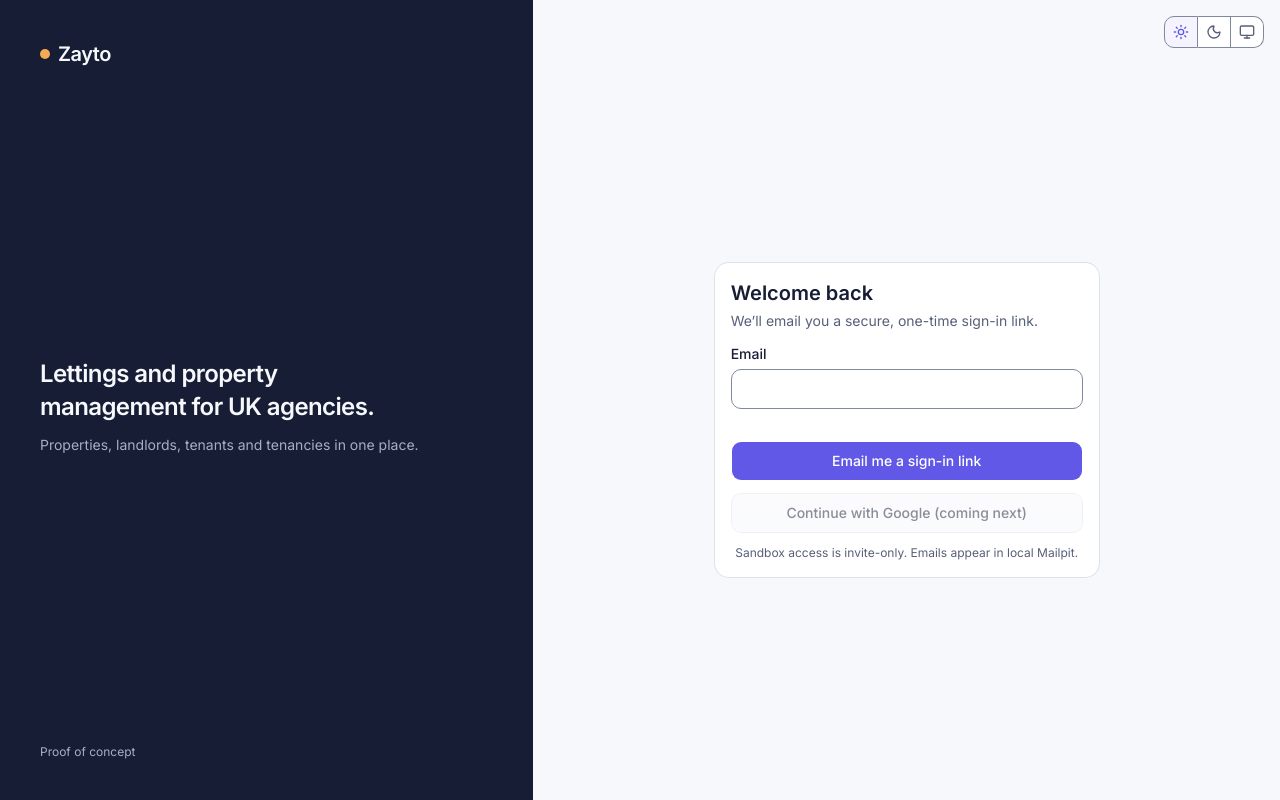
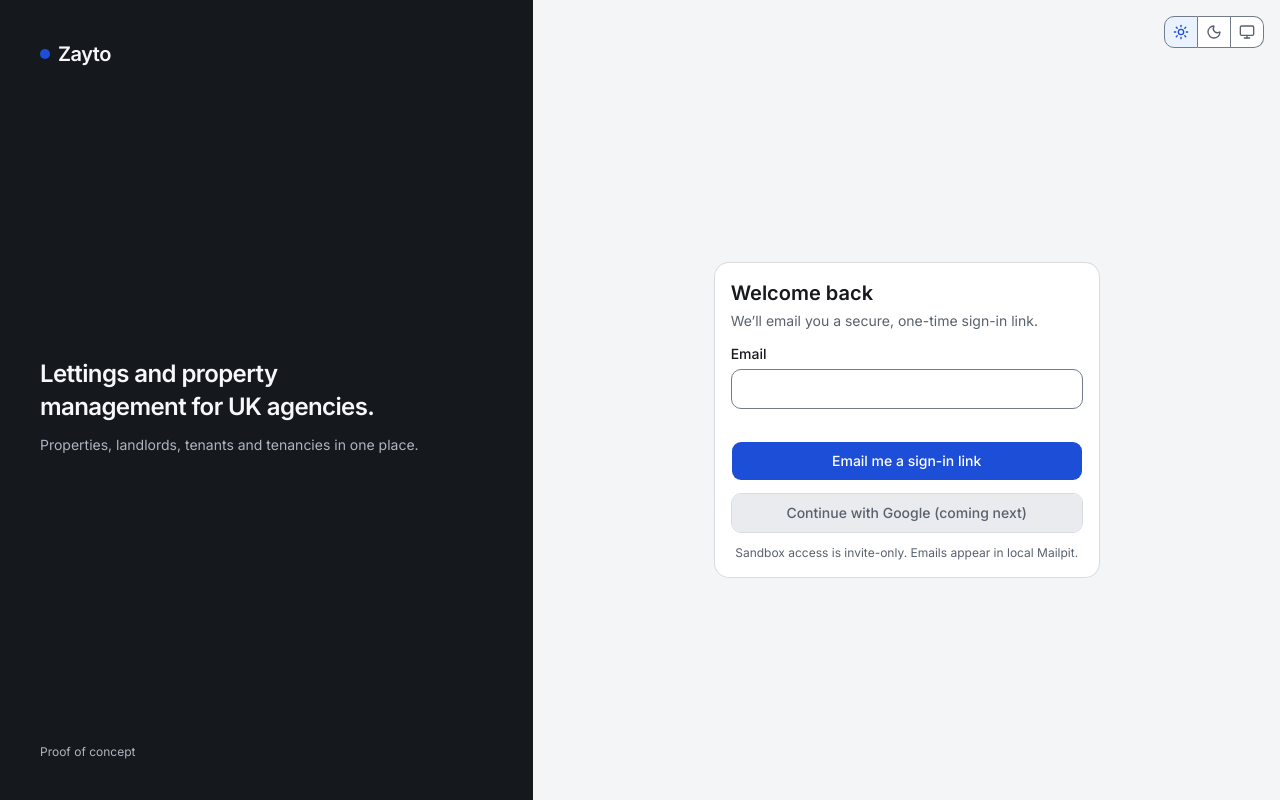
Before and after one commit to Debens/the-second-steps, a Next.js app: page /login in a window 1280 px wide. Built offline with nearby package versions, Linux system fonts and the light colour scheme; no server answers.

Commit message:
style: replace brand palette with neutral contrast

```diff
--- a/app/dashboard/page.tsx
+++ b/app/dashboard/page.tsx
@@ -25,7 +25,7 @@ export default async function DashboardPage() {
         <h1 className="text-2xl font-semibold tracking-tight">Dashboard</h1>
       </div>
 
-      <div className="flex gap-3 rounded-lg bg-warning-soft p-4 text-sm text-warning">
+      <div className="flex gap-3 rounded-lg bg-info-soft p-4 text-sm text-info">
         <ShieldCheck aria-hidden="true" className="mt-0.5 size-5 shrink-0" />
         <div>
           <p className="font-medium">Safe sandbox mode</p>
--- a/app/login/login-form.tsx
+++ b/app/login/login-form.tsx
@@ -64,7 +64,12 @@ export function LoginForm({ invalidLink = false }: { invalidLink?: boolean }) {
             <Button type="submit" className="h-10 w-full" disabled={pending}>
               {pending ? "Sending link…" : "Email me a sign-in link"}
             </Button>
-            <Button type="button" variant="outline" className="h-10" disabled>
+            <Button
+              type="button"
+              variant="outline"
+              className="h-10 disabled:bg-muted disabled:text-muted-foreground disabled:opacity-100"
+              disabled
+            >
               Continue with Google (coming next)
             </Button>
             <p className="text-center text-xs text-muted-foreground">
--- a/styles/globals.css
+++ b/styles/globals.css
@@ -62,45 +62,41 @@
 }
 
 /*
- * Zayto brand palette (temporary). Change brand colours here only;
- * the light (:root) and dark (.dark) blocks below map them onto semantic tokens.
- * Contrast pairs are enforced by styles/theme-contrast.test.ts (npm run test).
- * Amber fails as text on light backgrounds: use it only as a fill.
- * Indigo #6258e8 is too dark to read on navy, so dark mode uses --brand-indigo-light.
+ * Zayto brand palette. Change brand colours here only; the light (:root) and
+ * dark (.dark) blocks below map them onto semantic tokens. Contrast pairs are
+ * enforced by styles/theme-contrast.test.ts (npm run test).
  */
 :root {
-  --brand-midnight: #161d35;
-  --brand-midnight-raised: #222a47;
-  --brand-midnight-line: #2d3556;
-  --brand-night: #0e1324;
-  --brand-night-deep: #0a0e1b;
-  --brand-indigo: #6258e8;
-  --brand-indigo-light: #8b84f2;
-  --brand-indigo-soft: #f5f4fe;
-  --brand-indigo-night: #1f2348;
-  --brand-amber: #f2ad54;
-  --brand-canvas: #f7f8fc;
-  --brand-border: #dce1eb;
-  --brand-control-border: #7f889e;
-  --brand-control-border-dark: #6b7491;
+  --brand-black: #0b0d10;
+  --brand-charcoal: #15181d;
+  --brand-charcoal-raised: #20242b;
+  --brand-charcoal-line: #343a44;
+  --brand-blue: #1d4ed8;
+  --brand-blue-light: #60a5fa;
+  --brand-blue-soft: #eaf1ff;
+  --brand-blue-night: #12233f;
+  --brand-canvas: #f4f5f7;
+  --brand-border: #d7dbe2;
+  --brand-control-border: #737b89;
+  --brand-control-border-dark: #6b7280;
   --brand-surface: #ffffff;
-  --brand-subtle: #eef1f7;
-  --brand-text: #161d35;
-  --brand-text-muted: #586079;
-  --brand-text-on-dark: #f7f8fc;
-  --brand-text-on-dark-muted: #a7aec4;
+  --brand-subtle: #e9ebef;
+  --brand-text: #17191d;
+  --brand-text-muted: #59616d;
+  --brand-text-on-dark: #f5f7fa;
+  --brand-text-on-dark-muted: #aeb5c0;
   --brand-success: #067647;
-  --brand-success-light: #47cd89;
+  --brand-success-light: #4ade80;
   --brand-success-soft: #ecfdf3;
-  --brand-success-night: #0f2a20;
+  --brand-success-night: #10251a;
   --brand-warning: #b54708;
-  --brand-warning-light: #fdb022;
+  --brand-warning-light: #fbbf24;
   --brand-warning-soft: #fffaeb;
-  --brand-warning-night: #2e2410;
+  --brand-warning-night: #2a210f;
   --brand-danger: #b42318;
-  --brand-danger-light: #f97066;
+  --brand-danger-light: #fb7185;
   --brand-danger-soft: #fef3f2;
-  --brand-danger-night: #3a1a1e;
+  --brand-danger-night: #31151b;
 }
 
 :root {
@@ -111,16 +107,16 @@
   --card-foreground: var(--brand-text);
   --popover: var(--brand-surface);
   --popover-foreground: var(--brand-text);
-  --primary: var(--brand-indigo);
+  --primary: var(--brand-blue);
   --primary-foreground: #ffffff;
   --secondary: var(--brand-subtle);
   --secondary-foreground: var(--brand-text);
   --muted: var(--brand-subtle);
   --muted-foreground: var(--brand-text-muted);
-  --accent: var(--brand-indigo-soft);
+  --accent: var(--brand-blue-soft);
   --accent-foreground: var(--brand-text);
-  --highlight: var(--brand-amber);
-  --highlight-foreground: var(--brand-midnight);
+  --highlight: var(--brand-blue);
+  --highlight-foreground: #ffffff;
   --success: var(--brand-success);
   --success-foreground: #ffffff;
   --success-soft: var(--brand-success-soft);
@@ -130,76 +126,76 @@
   --destructive: var(--brand-danger);
   --destructive-foreground: #ffffff;
   --destructive-soft: var(--brand-danger-soft);
-  --info: var(--brand-indigo);
+  --info: var(--brand-blue);
   --info-foreground: #ffffff;
-  --info-soft: var(--brand-indigo-soft);
+  --info-soft: var(--brand-blue-soft);
   --border: var(--brand-border);
   --input: var(--brand-control-border);
-  --ring: var(--brand-indigo);
-  --chart-1: var(--brand-indigo);
-  --chart-2: var(--brand-amber);
-  --chart-3: var(--brand-midnight);
-  --chart-4: var(--brand-indigo-light);
+  --ring: var(--brand-blue);
+  --chart-1: var(--brand-blue);
+  --chart-2: var(--brand-success);
+  --chart-3: var(--brand-warning);
+  --chart-4: var(--brand-danger);
   --chart-5: var(--brand-control-border);
   --radius: 0.625rem;
-  --sidebar: var(--brand-midnight);
+  --sidebar: var(--brand-charcoal);
   --sidebar-foreground: var(--brand-text-on-dark);
   --sidebar-muted-foreground: var(--brand-text-on-dark-muted);
-  --sidebar-primary: var(--brand-indigo);
+  --sidebar-primary: var(--brand-blue);
   --sidebar-primary-foreground: #ffffff;
-  --sidebar-accent: var(--brand-midnight-raised);
+  --sidebar-accent: var(--brand-charcoal-raised);
   --sidebar-accent-foreground: var(--brand-text-on-dark);
-  --sidebar-border: var(--brand-midnight-line);
-  --sidebar-ring: var(--brand-indigo-light);
+  --sidebar-border: var(--brand-charcoal-line);
+  --sidebar-ring: var(--brand-blue-light);
 }
 
 .dark {
   color-scheme: dark;
-  --background: var(--brand-night);
+  --background: var(--brand-black);
   --foreground: var(--brand-text-on-dark);
-  --card: var(--brand-midnight);
+  --card: var(--brand-charcoal);
   --card-foreground: var(--brand-text-on-dark);
-  --popover: var(--brand-midnight);
+  --popover: var(--brand-charcoal-raised);
   --popover-foreground: var(--brand-text-on-dark);
-  --primary: var(--brand-indigo-light);
-  --primary-foreground: var(--brand-midnight);
-  --secondary: var(--brand-midnight-raised);
+  --primary: var(--brand-blue-light);
+  --primary-foreground: var(--brand-black);
+  --secondary: var(--brand-charcoal-raised);
   --secondary-foreground: var(--brand-text-on-dark);
-  --muted: var(--brand-midnight-raised);
+  --muted: var(--brand-charcoal-raised);
   --muted-foreground: var(--brand-text-on-dark-muted);
-  --accent: var(--brand-indigo-night);
+  --accent: var(--brand-blue-night);
   --accent-foreground: var(--brand-text-on-dark);
-  --highlight: var(--brand-amber);
-  --highlight-foreground: var(--brand-midnight);
+  --highlight: var(--brand-blue-light);
+  --highlight-foreground: var(--brand-black);
   --success: var(--brand-success-light);
-  --success-foreground: var(--brand-midnight);
+  --success-foreground: var(--brand-black);
   --success-soft: var(--brand-success-night);
   --warning: var(--brand-warning-light);
-  --warning-foreground: var(--brand-midnight);
+  --warning-foreground: var(--brand-black);
   --warning-soft: var(--brand-warning-night);
   --destructive: var(--brand-danger-light);
-  --destructive-foreground: var(--brand-midnight);
+  --destructive-foreground: var(--brand-black);
   --destructive-soft: var(--brand-danger-night);
-  --info: var(--brand-indigo-light);
-  --info-foreground: var(--brand-midnight);
-  --info-soft: var(--brand-indigo-night);
-  --border: var(--brand-midnight-line);
+  --info: var(--brand-blue-light);
+  --info-foreground: var(--brand-black);
+  --info-soft: var(--brand-blue-night);
+  --border: var(--brand-charcoal-line);
   --input: var(--brand-control-border-dark);
-  --ring: var(--brand-indigo-light);
-  --chart-1: var(--brand-indigo-light);
-  --chart-2: var(--brand-amber);
+  --ring: var(--brand-blue-light);
+  --chart-1: var(--brand-blue-light);
+  --chart-2: var(--brand-success-light);
   --chart-3: var(--brand-text-on-dark);
-  --chart-4: var(--brand-indigo);
+  --chart-4: var(--brand-danger-light);
   --chart-5: var(--brand-control-border-dark);
-  --sidebar: var(--brand-night-deep);
+  --sidebar: var(--brand-black);
   --sidebar-foreground: var(--brand-text-on-dark);
   --sidebar-muted-foreground: var(--brand-text-on-dark-muted);
-  --sidebar-primary: var(--brand-indigo-light);
-  --sidebar-primary-foreground: var(--brand-midnight);
-  --sidebar-accent: var(--brand-midnight);
+  --sidebar-primary: var(--brand-blue-light);
+  --sidebar-primary-foreground: var(--brand-black);
+  --sidebar-accent: var(--brand-charcoal-raised);
   --sidebar-accent-foreground: var(--brand-text-on-dark);
-  --sidebar-border: var(--brand-midnight-raised);
-  --sidebar-ring: var(--brand-indigo-light);
+  --sidebar-border: var(--brand-charcoal-line);
+  --sidebar-ring: var(--brand-blue-light);
 }
 
 @layer base {
```
Also changed, not shown: 3 other files (tests, documents, lock files or other folders).
